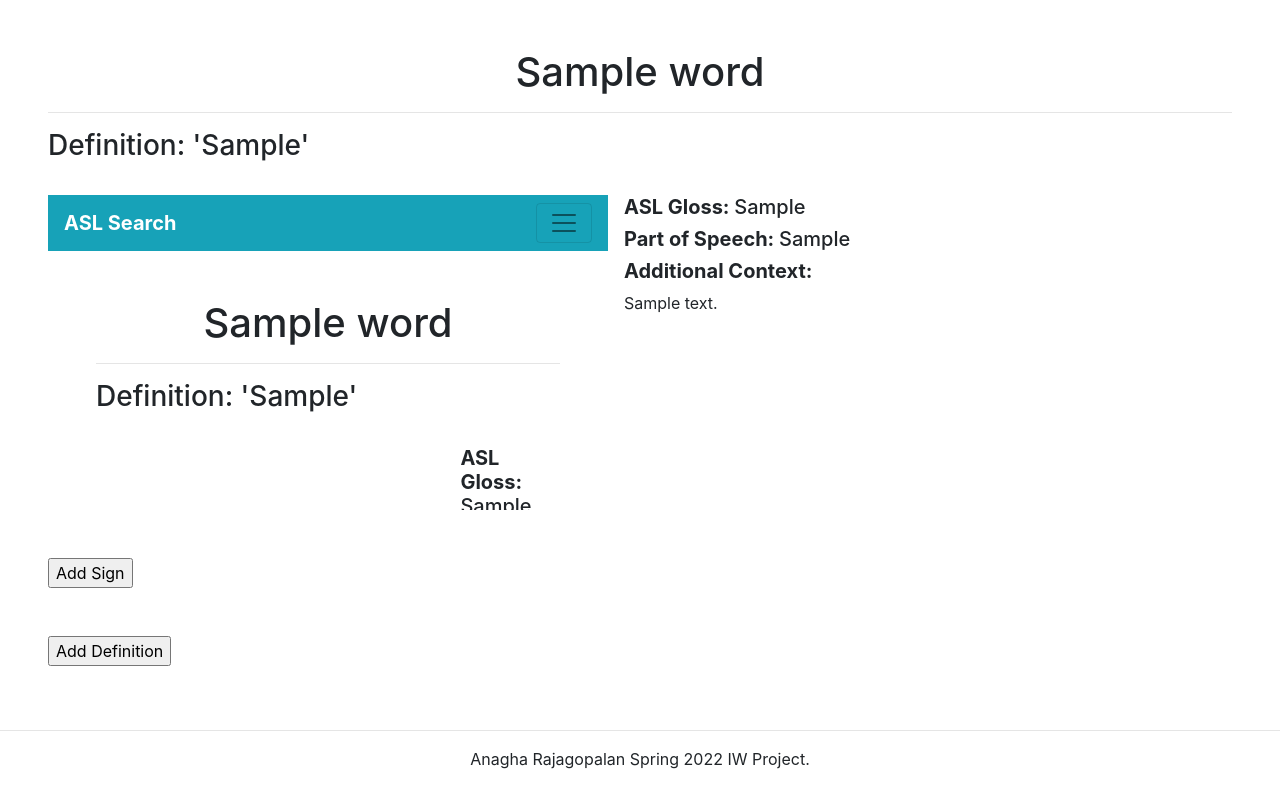
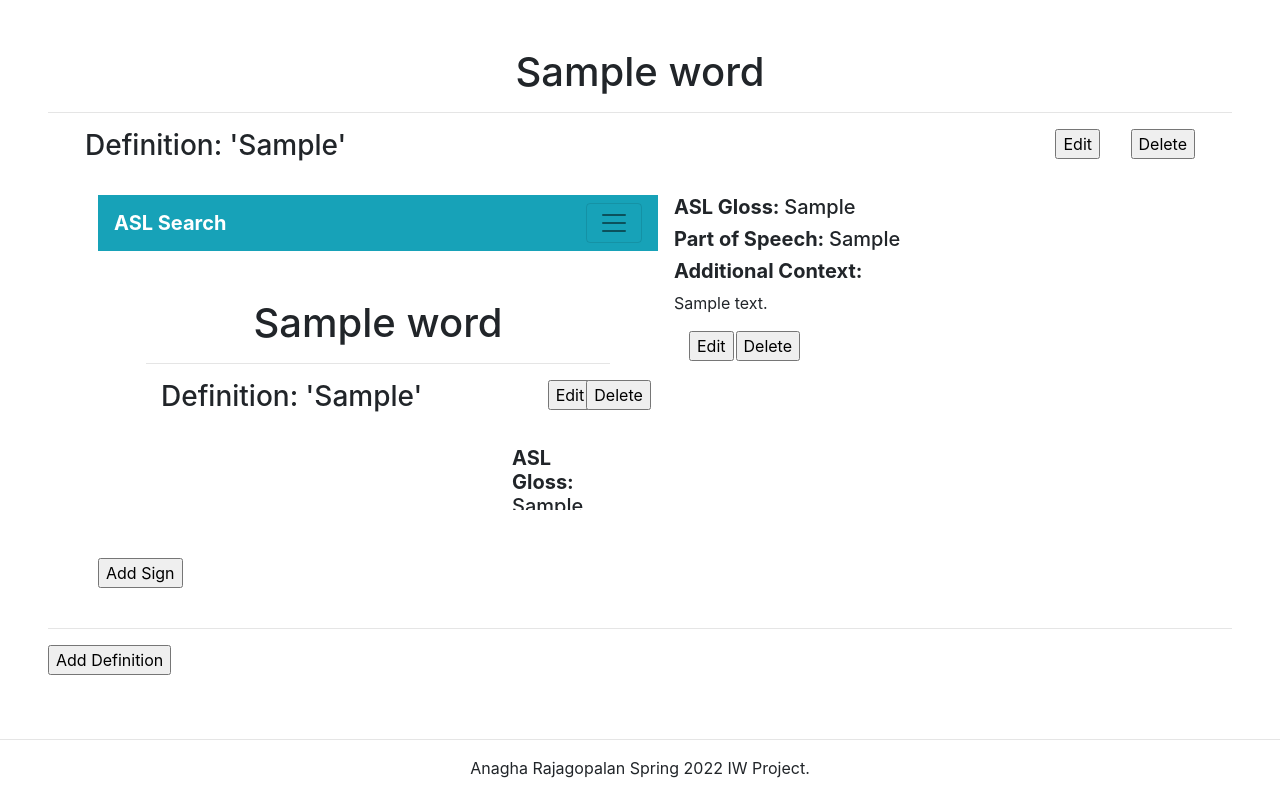
Before and after one commit to anagha101/IW, a Flask app: a page that uses aslsearch/templates/wordpage.html in a window 1280 px wide. Shown: the part 56-852 px from the top of the page. Before the commit the page ends 825 px from the top, so only its background shows below. Run offline with Flask 2, Linux system fonts and the light colour scheme; tables that the repository leaves empty hold one stand-in row (values such as "Sample post"); some libraries are stand-ins or nearby versions.

Commit message:
edit working!

```diff
--- a/aslsearch/main/routes.py
+++ b/aslsearch/main/routes.py
@@ -3,11 +3,21 @@ from flask.blueprints import Blueprint
 from aslsearch.models import Words, Defs, Signs
 from aslsearch import db
 from flask_wtf import FlaskForm
-from wtforms import StringField, SubmitField, TextAreaField
+from wtforms import StringField, SubmitField
 from wtforms.validators import DataRequired, ValidationError
 from wtforms.validators import URL
 import sqlalchemy
 import re
+from urllib.parse import urlparse
+
+def validate_url(form, field):
+        url_regex = r'''((http|https)\:\/\/)?www\.youtube\.com\/watch\?v=[\w]{11}'''
+        regex = re.compile(url_regex)
+        match = regex.match(field.data)
+        if not match:
+            print("inside error")
+            # HELP NOT RAISING
+            raise ValidationError('Field must be a Youtube URL')
 
 def convert_url(url):
     video_id = url[-11:]
@@ -22,26 +32,16 @@ class DefinitionForm(FlaskForm):
     definition = StringField('Definition', validators=[DataRequired()])
     submit = SubmitField('Add Definition')
 
-# class EditDefinitionForm(FlaskForm):
-#     definition = StringField('Definition', validators=[DataRequired()])
-#     submit = SubmitField('Add Definition')
+class EditDefinitionForm(FlaskForm):
+    definition = StringField('Definition', validators=[DataRequired()])
+    submit = SubmitField('Edit Definition')
 
 class SignForm(FlaskForm):
     gloss = StringField('ASL Gloss', validators=[DataRequired()])
     pos = StringField('Part of Speech', validators=[DataRequired()])
-    url = StringField('YouTube URL', validators=[DataRequired()])
-    context = TextAreaField('Context')
+    url = StringField('YouTube URL', validators=[DataRequired(), validate_url])
+    context = StringField('Context', validators=[DataRequired()])
     submit = SubmitField('Add Sign')
-
-    def validate_url(form, url):
-        pattern = re.compile("https://www\.youtube\.com/watch\?v=[\w]{11}")
-        match = pattern.match(url.data)
-        pattern = re.compile("www\.youtube\.com/watch\?v=[\w]{11}")
-        match = pattern.match(url.data)
-        print("correct?: ", match)
-        if not match:
-            print("inside error")
-            raise ValidationError('Field must be a Youtube URL')
 
 main = Blueprint('main', __name__)
 
@@ -123,32 +123,42 @@ def uploaddef(word):
             raise
     return render_template('uploaddef.html', word=word, form=form)
 
-# @main.route("/<string:word>/<int:defid>/edit", methods = ['GET', 'POST'])
-# def editdef(word, defid):
-#     print("here3")
-#     form = EditDefinitionForm()
-#     defobj = Defs.query.filter(Defs.id.like(defid)).first()
-#     form.definition.data = defobj.definition
-#     if form.validate_on_submit():
-#         try:
-#             definition = Defs(definition = form.definition.data)
-#             db.session.update(Defs.definition, definition)
-#             db.session.commit()
-#             return redirect(url_for('main.wordpage', title=word))
-#         except sqlalchemy.exc.IntegrityError as e:
-#             # some popup with error message with Bootstrap
-#             print(type(e))
-#             raise
-#     return render_template('uploaddef.html', form=form)
+@main.route("/<string:word>/<int:defid>/edit", methods = ['GET', 'POST'])
+def editdef(word, defid):
+    print("here3")
+    form = EditDefinitionForm()
+    defobj = Defs.query.get(defid)
+    if request.method == 'GET':
+        form.definition.data = defobj.definition
+    if form.validate_on_submit():
+        print("in submit")
+        try:
+            print("in try")
+            print("OG: ", defobj.definition)
+            print("new: ", form.definition.data)
+            defobj.definition = form.definition.data
+            print("replaced? :", defobj.definition)
+            db.session.commit()
+            return redirect(url_for('main.wordpage', title=word))
+        except sqlalchemy.exc.IntegrityError as e:
+            # some popup with error message with Bootstrap
+            print(type(e))
+            raise
+    return render_template('editdef.html', form=form)
 
 @main.route("/<string:word>/<int:defid>/uploadsign", methods = ['GET', 'POST'])
 def uploadsign(word, defid):
     print("here3")
     form = SignForm()
     defobj = Defs.query.get(defid)
+    print("here4")
     if form.validate_on_submit():
+        print("inside submit")
         try:
+            print("inside try")
+            print(form.url.data)
             embed_url = convert_url(form.url.data)
+            print(embed_url)
             sign = Signs(gloss = form.gloss.data, pos = form.pos.data, context = form.context.data, url = embed_url)
             db.session.add(sign)
             defobj.signs.append(sign)
--- a/aslsearch/templates/editdef.html
+++ b/aslsearch/templates/editdef.html
@@ -6,7 +6,7 @@
 
 {% block body %}
     <h1 class="text-center">Add Definition</h1>
-    <h2 class="text-center">Add a definition for __word__, then go to its page to add more definitions and signs!</h2>
+    <h2 class="text-center">Add a definition for "{{word}}" then go to its page to add more definitions and signs!</h2>
     <br>
     <form method="POST" class="form-inline my-2 my-lg-0 justify-content-center">
         {{ form.hidden_tag() }}
--- a/aslsearch/templates/uploadsign.html
+++ b/aslsearch/templates/uploadsign.html
@@ -3,7 +3,7 @@
 {% block head %}
     <title>ASL Search: Add Sign</title>
 {% endblock %}
-
+cd d
 {% block body %}
     <h1 class="text-center">Add Sign</h1>
     <h2 class="text-center">Add a sign for "{{word}}: {{definition}}", then go to its page to add more definitions and signs!</h2>
@@ -11,7 +11,7 @@
     <form method="POST" class="form-inline my-2 my-lg-0 justify-content-center">
         {{ form.hidden_tag() }}
         {{form.gloss.label}} : {{ form.gloss(class="form-control mr-sm-2") }}
-        <pre><br></pre>
+        <br>
         {{form.pos.label}} : {{ form.pos(class="form-control mr-sm-2") }}
         <br>
         {{form.url.label}} : {{ form.url(class="form-control mr-sm-2") }}
--- a/aslsearch/templates/wordpage.html
+++ b/aslsearch/templates/wordpage.html
@@ -8,26 +8,56 @@
     <h1 class="text-center">{{title}}</h2>
     <hr>
     {% for d in defs: %}
-        <h3 style="text-transform: capitalize">{{d}}</h3>
+        <div class="container">
+            <div class="row">
+            <div class="col-10">
+                <h3 style="text-transform: capitalize">{{d}}</h3>
+            </div>
+            <div class="col-1">
+                <form action="{{url_for('main.editdef', word=title, defid=d.id)}}" class="text-right">
+                    <input type="submit" value="Edit" />
+                </form>
+            </div>
+            <div class="col-1">
+                <form class="text-right" action="">
+                    <input type="submit" value="Delete" />
+                </form>
+            </div>
+            </div>
+        </div>
         <br>
         {% for s in d.signs %}
-            <div class="media">
+            <div class="media" style="margin-left: 50px;">
                 <iframe class="align-self-center mr-3" width="560" height="315" src={{s.url}} title="YouTube video player" frameborder="0" allow="accelerometer; autoplay; clipboard-write; encrypted-media; gyroscope; picture-in-picture" alt="YouTube Video" allowfullscreen></iframe>
                 <div class="media-body">
                     <h5 class="mt-0"><span class="font-weight-bold">ASL Gloss: </span>{{s.gloss}}</h5>
                     <h5 class="mt-0"><span class="font-weight-bold">Part of Speech: </span>{{s.pos}}</h5>
                     <h5 class="font-weight-bold">Additional Context:</h5>
                     <p>{{s.context}}</p>
+                    <div class="container">
+                        <div class="row">
+                        <div class="col-1">
+                            <form action="" style="margin-right: 10px">
+                                <input type="submit" value="Edit" />
+                            </form>
+                        </div>
+                        <div class="col-sm">
+                            <form action="">
+                                <input type="submit" value="Delete" />
+                            </form>
+                        </div>
+                        </div>
+                    </div>
                 </div>
             </div>
-        <br>
+            <br>
         {% endfor %}
         <br>
-        <form action="{{url_for('main.uploadsign', word=title, defid=d.id)}}">
+        <form action="{{url_for('main.uploadsign', word=title, defid=d.id)}}" style="margin-left: 50px;">
             <input type="submit" value="Add Sign" />
         </form>
         <br>
-        <br>
+        <hr>
     {% endfor %}
     <form action="{{url_for('main.uploaddef', word=title)}}">
         <input type="submit" value="Add Definition" />
```
